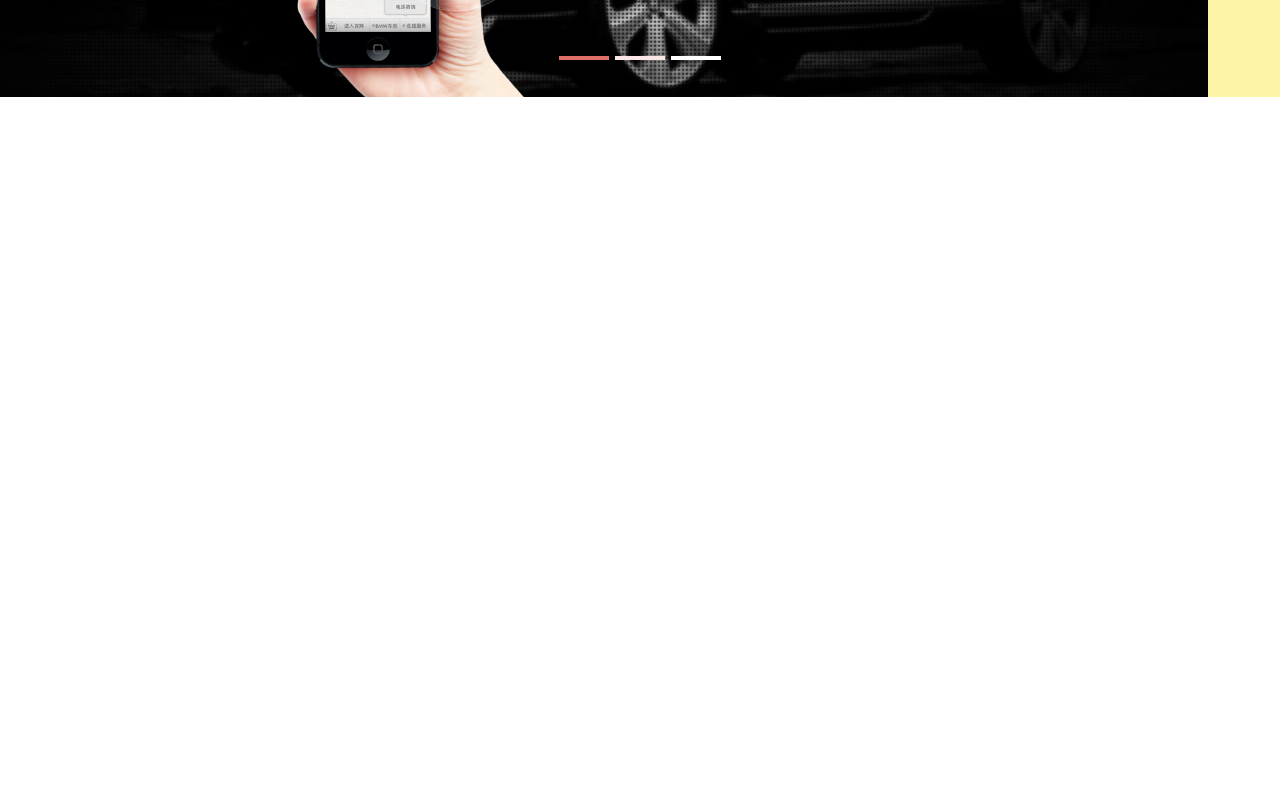
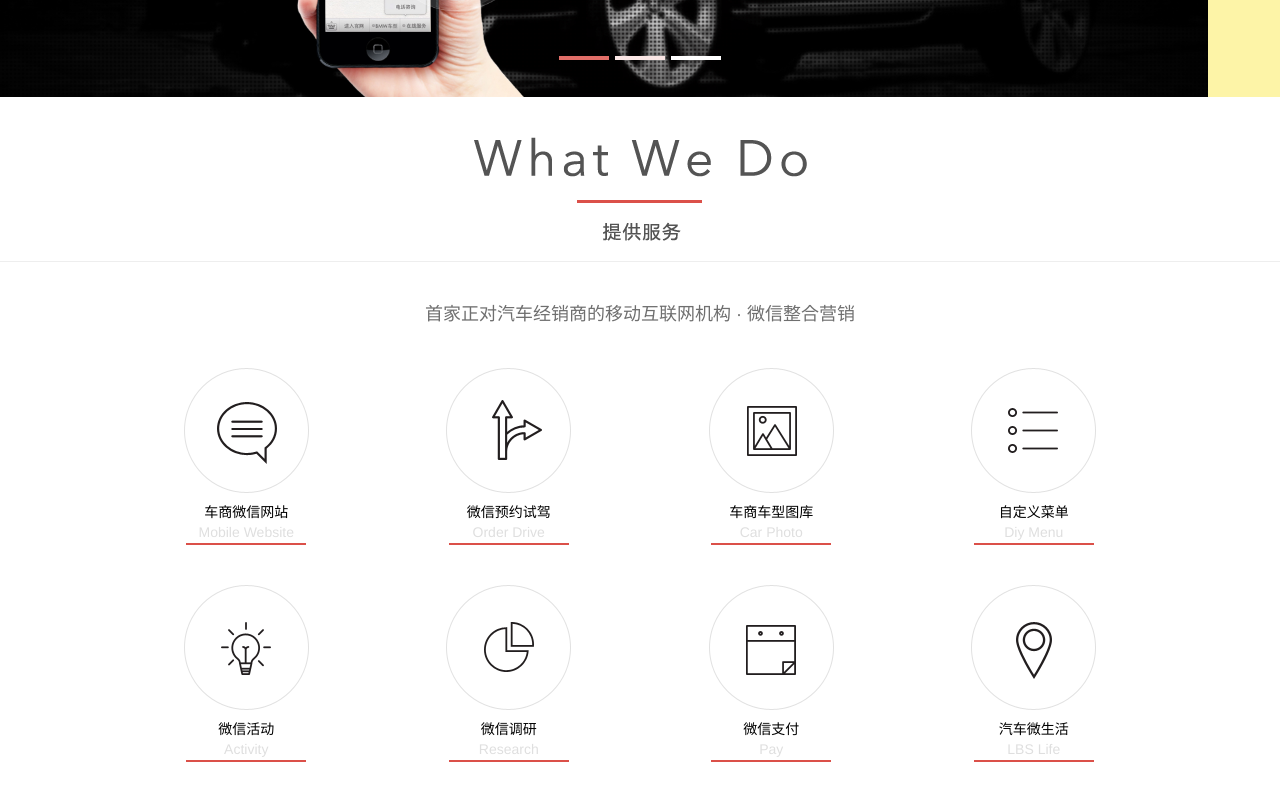
Before and after one commit to FreshFE/template-wei4s, a website: page index.html in a window 1280 px wide. Shown: the part 356-1161 px from the top of the page. Before the commit the page ends 800 px from the top, so only its background shows below. Drawn offline with nearby package versions, Linux system fonts and the light colour scheme.

Commit message:
定义home-block部分

```diff
--- a/index.html
+++ b/index.html
@@ -61,5 +61,72 @@
 		</div>
 	</div>
 
+	<section class="home-block home-block-default home-whatwedo">
+		<h1>提供服务</h1>
+		<hr>
+		<p class="desc">首家正对汽车经销商的移动互联网机构 · 微信整合营销</p>
+		<div class="container">
+			<div class="row">
+				<div class="col-sm-3 col-xs-6 home-cases">
+					<img src="/img/home/website.png" class="img-responsive">
+					<div class="img-caption">
+						<a href="#" class="main">车商微信网站</a>
+						<a href="#" class="desc">Mobile Website</a>
+					</div>
+				</div>
+				<div class="col-sm-3 col-xs-6 home-cases">
+					<img src="/img/home/drive.png" class="img-responsive">
+					<div class="img-caption">
+						<a href="#" class="main">微信预约试驾</a>
+						<a href="#" class="desc">Order Drive</a>
+					</div>
+				</div>
+				<div class="col-sm-3 col-xs-6 home-cases">
+					<img src="/img/home/photo.png" class="img-responsive">
+					<div class="img-caption">
+						<a href="#" class="main">车商车型图库</a>
+						<a href="#" class="desc">Car Photo</a>
+					</div>
+				</div>
+				<div class="col-sm-3 col-xs-6 home-cases">
+					<img src="/img/home/menu.png" class="img-responsive">
+					<div class="img-caption">
+						<a href="#" class="main">自定义菜单</a>
+						<a href="#" class="desc">Diy Menu</a>
+					</div>
+				</div>
+
+				<div class="col-sm-3 col-xs-6 home-cases">
+					<img src="/img/home/activity.png" class="img-responsive">
+					<div class="img-caption">
+						<a href="#" class="main">微信活动</a>
+						<a href="#" class="desc">Activity</a>
+					</div>
+				</div>
+				<div class="col-sm-3 col-xs-6 home-cases">
+					<img src="/img/home/research.png" class="img-responsive">
+					<div class="img-caption">
+						<a href="#" class="main">微信调研</a>
+						<a href="#" class="desc">Research</a>
+					</div>
+				</div>
+				<div class="col-sm-3 col-xs-6 home-cases">
+					<img src="/img/home/pay.png" class="img-responsive">
+					<div class="img-caption">
+						<a href="#" class="main">微信支付</a>
+						<a href="#" class="desc">Pay</a>
+					</div>
+				</div>
+				<div class="col-sm-3 col-xs-6 home-cases">
+					<img src="/img/home/life.png" class="img-responsive">
+					<div class="img-caption">
+						<a href="#" class="main">汽车微生活</a>
+						<a href="#" class="desc">LBS Life</a>
+					</div>
+				</div>
+			</div>
+		</div>
+	</section>
+
 </body>
 </html>
--- a/sass/sass/style.scss
+++ b/sass/sass/style.scss
@@ -2,3 +2,4 @@
 
 @import "wei4s/layout";
 @import "wei4s/carousel";
+@import "wei4s/home";
--- a/sass/sass/wei4s/_carousel.scss
+++ b/sass/sass/wei4s/_carousel.scss
@@ -1,4 +1,8 @@
 @import "compass/css3";
+
+.carousel {
+    margin-bottom: 40px;
+}
 
 .carousel-indicators {
     li {
@@ -7,7 +11,6 @@
         height: 4px;
         background: #fff;
         border: none;
-        // @include transition-delay(0);
         @include transition-duration(700ms);
     }
     .active {
--- /dev/null
+++ b/sass/sass/wei4s/_home.scss
@@ -0,0 +1,74 @@
+@import "../bootstrap-sass/bootstrap/variables";
+
+.home-block {
+
+	> h1 {
+		text-align: center;
+		font-size: 0;
+		line-height: 0;
+		text-indent: -9999;
+		margin: 0 auto;
+	}
+
+	> .desc {
+		text-align: center;
+		margin: 40px;
+		color: #6f6f6f;
+		font-size: 18px;
+	}
+
+	> hr {
+
+	}
+
+	// > .container {
+	// 	// width: 900px;
+
+	// 	@media (min-width: $screen-sm-min) {
+	// 		width: $container-sm;
+	// 	}
+	// 	@media (min-width: $screen-md-min) {
+	// 		width: $container-md;
+	// 	}
+	// 	@media (min-width: $screen-lg-min) {
+	// 		width: $container-lg;
+	// 	}
+	// }
+}
+
+.home-block-default {
+
+}
+
+.home-whatwedo {
+	> h1 {
+		width: 333px;
+		height: 104px;
+		background: url(../img/whatwedo.png) no-repeat center;
+	}
+}
+
+.home-cases {
+
+	margin-bottom: 40px;
+
+	> img {
+		display: block;
+		margin: 0 auto;
+		margin-bottom: 10px;
+	}
+	> .img-caption {
+		width: 120px;
+		margin: 0 auto;
+		text-align: center;
+		border-bottom: solid 2px #db5049;
+		> a {
+			display: block;
+			color: #000;
+			text-decoration: none;
+		}
+		> a.desc {
+			color: #dfdfdf;
+		}
+	}
+}
--- a/sass/sass/wei4s/_layout.scss
+++ b/sass/sass/wei4s/_layout.scss
@@ -1,6 +1,8 @@
 @import "compass/css3";
 
-body {}
+body {
+	min-height: 2000px;
+}
 
 
 header {
```
Also changed, not shown: css/style.css, img/home/activity.png (added), img/home/drive.png (added), img/home/life.png (added), img/home/menu.png (added), img/home/pay.png (added), img/home/photo.png (added), img/home/research.png (added), img/home/website.png (added), img/whatwedo.png (added), img/whatwedo_cases.png (added).
